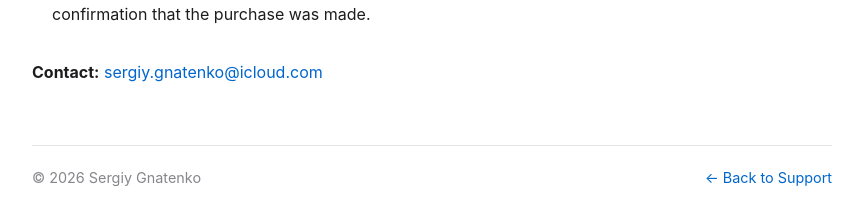
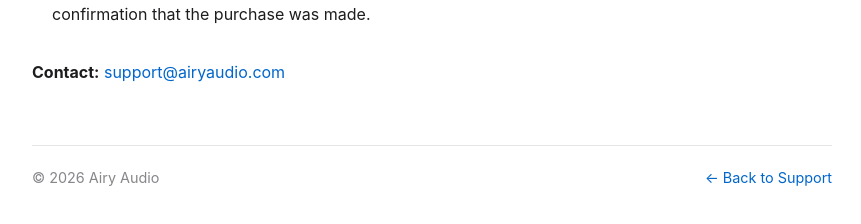
Before and after one commit to airyAudio/airyaudio.github.io, a plain HTML site: page privacy.html in a window 1280 px wide. Shown: the part 432-656 px from the top of the page, without its empty margins (208-1069 px from the left). Drawn offline with Linux system fonts and the light colour scheme.

Commit message:
Update contact email and copyright notice

```diff
--- a/privacy.html
+++ b/privacy.html
@@ -99,11 +99,11 @@
             <li>Purchases are made through Apple's App Store. Apple processes the payment; Airy only receives a confirmation that the purchase was made.</li>
         </ul>
 
-        <p style="margin-top: 32px;"><strong>Contact:</strong> <a href="mailto:sergiy.gnatenko@icloud.com">sergiy.gnatenko@icloud.com</a></p>
+        <p style="margin-top: 32px;"><strong>Contact:</strong> <a href="mailto:support@airyaudio.com">support@airyaudio.com</a></p>
     </main>
 
     <footer>
-        <span>© 2026 Sergiy Gnatenko</span>
+        <span>© 2026 Airy Audio</span>
         <a href="index.html">← Back to Support</a>
     </footer>
 </body>
```
